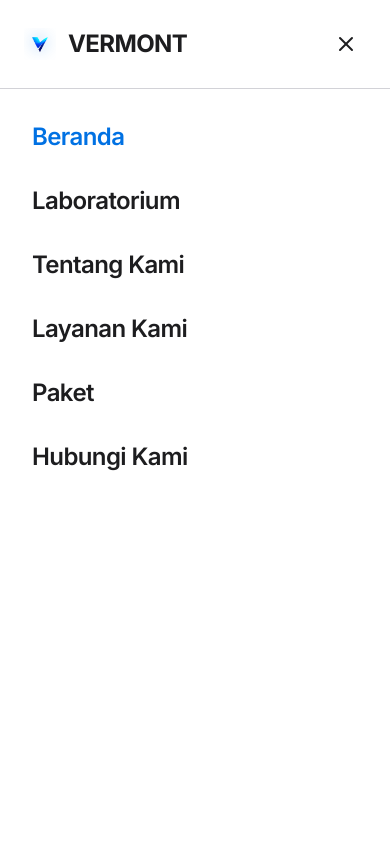
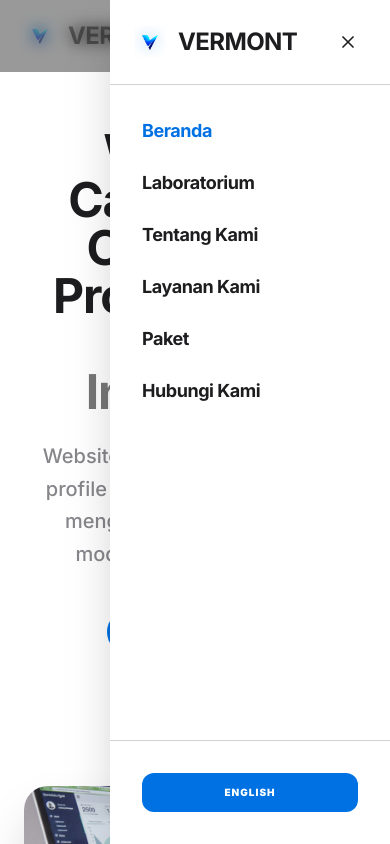
Before and after one commit to imanyunar/start, a React (Vite) app: page / in a window 390 px wide. Both pictures are taken after a click on the button 356 px from the left and 36 px from the top of the page. Shown: the top 844 px of the page. Built offline with nearby package versions, Linux system fonts and the light colour scheme.

Commit message:
Change mobile menu to Side Drawer to avoid full-screen coverage

```diff
--- a/src/components/Navbar.tsx
+++ b/src/components/Navbar.tsx
@@ -95,28 +95,41 @@ const Navbar = () => {
         </div>
       </div>
 
-      {/* Mobile Menu */}
+      {/* Mobile Side Drawer */}
       <AnimatePresence>
         {isOpen && (
+          <>
+            {/* Backdrop */}
             <motion.div
-            initial={{ opacity: 0, y: -10 }}
-            animate={{ opacity: 1, y: 0 }}
-            exit={{ opacity: 0, y: -10 }}
-            className="fixed inset-0 top-0 h-screen w-full bg-[var(--app-bg)] z-[2000] md:hidden flex flex-col"
+              initial={{ opacity: 0 }}
+              animate={{ opacity: 1 }}
+              exit={{ opacity: 0 }}
+              onClick={() => setIsOpen(false)}
+              className="fixed inset-0 bg-black/40 backdrop-blur-sm z-[1999] md:hidden"
+            />
+
+            {/* Drawer */}
+            <motion.div
+              initial={{ x: '100%' }}
+              animate={{ x: 0 }}
+              exit={{ x: '100%' }}
+              transition={{ type: 'spring', damping: 25, stiffness: 200 }}
+              className="fixed right-0 top-0 h-screen w-[280px] bg-[var(--app-bg)] z-[2000] md:hidden flex flex-col shadow-2xl"
             >
               <div className="p-6 border-b border-[var(--app-border)] flex justify-between items-center">
                 <Logo />
                 <button onClick={() => setIsOpen(false)} className="text-[var(--app-text)] p-2">
-                <X size={24} />
+                  <X size={20} />
                 </button>
               </div>
-            <div className="flex flex-col p-8 gap-8 overflow-y-auto">
+
+              <div className="flex flex-col p-8 gap-6 overflow-y-auto">
                 {navLinks.map((link) => (
                   <Link
                     key={link.path}
                     to={link.path}
                     onClick={() => setIsOpen(false)}
-                  className={`text-2xl font-semibold tracking-tight ${
+                    className={`text-lg font-bold tracking-tight transition-colors ${
                       location.pathname === link.path
                         ? 'text-blue-primary'
                         : 'text-[var(--app-text)]'
@@ -126,7 +139,14 @@ const Navbar = () => {
                   </Link>
                 ))}
               </div>
+
+              <div className="mt-auto p-8 border-t border-[var(--app-border)] space-y-4">
+                 <button onClick={toggleLanguage} className="w-full py-3 bg-blue-primary text-white rounded-xl text-[10px] font-black uppercase tracking-widest">
+                   {i18n.language === 'en' ? 'Bahasa Indonesia' : 'English'}
+                 </button>
+              </div>
             </motion.div>
+          </>
         )}
       </AnimatePresence>
     </nav>
```
Lines whose indentation alone changed are shown as unchanged.
